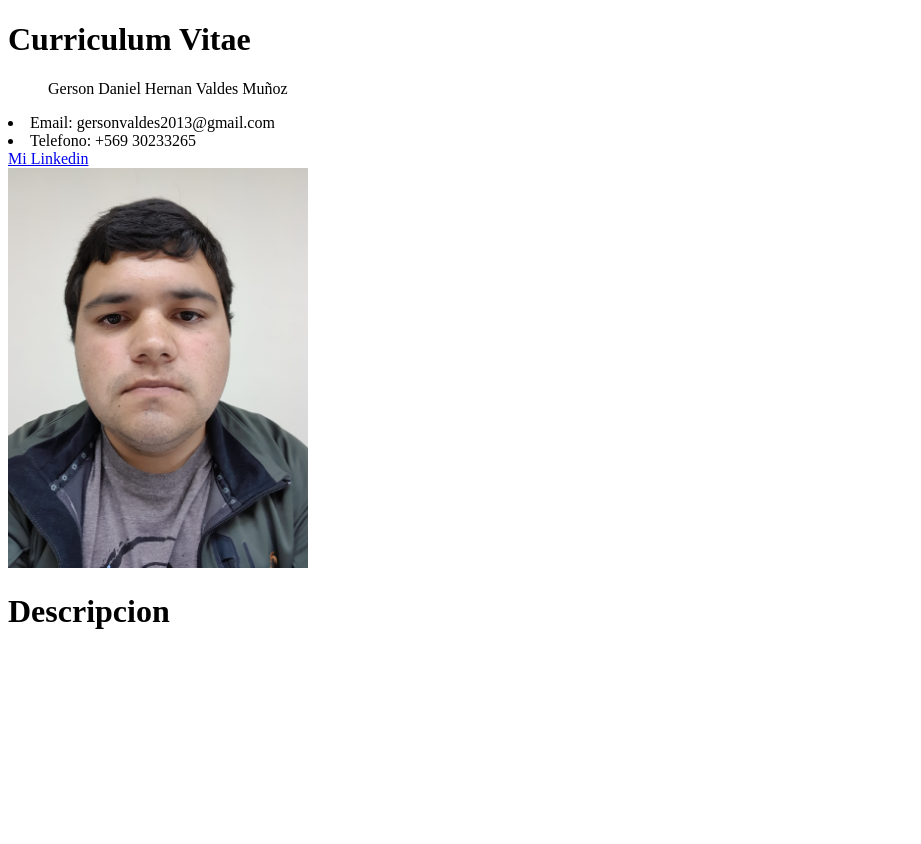
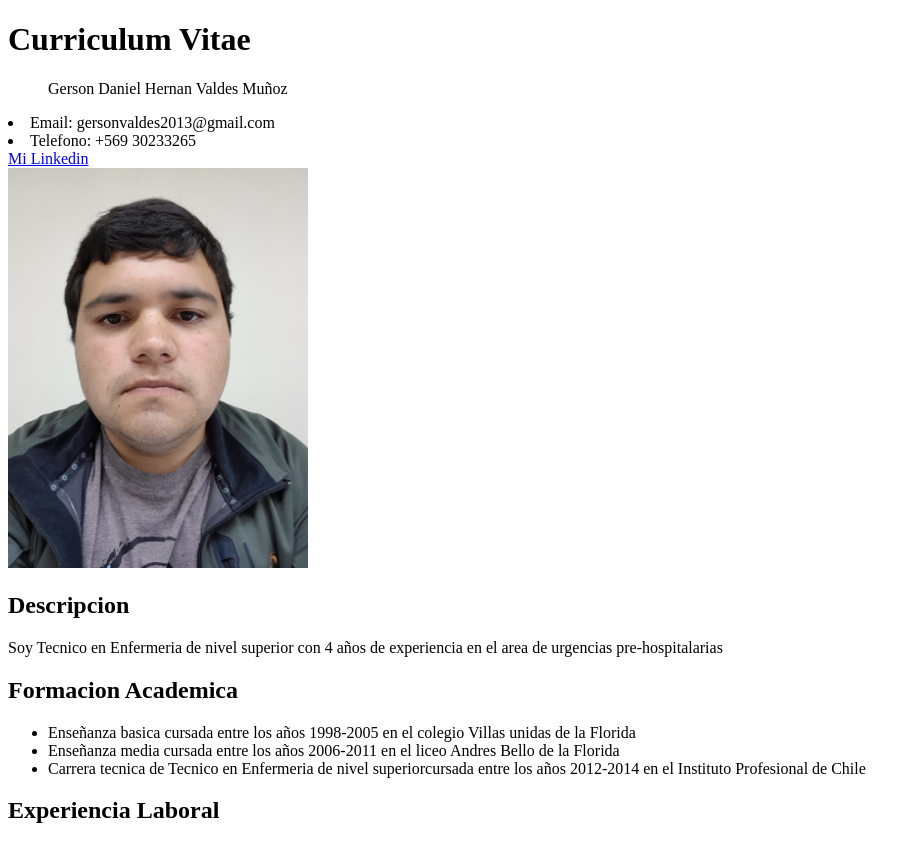
Before and after one commit to dragoneslevs/Proyecto-curriculum, a plain HTML site: page index.html in a window 1280 px wide. Shown: the whole page, without its empty margins (0-921 px from the left). Before the commit the page ends 800 px from the top, so only its background shows below. Drawn offline with Linux system fonts and the light colour scheme.

Commit message:
Segundo avance

```diff
--- a/index.html
+++ b/index.html
@@ -13,6 +13,12 @@
 	<br>
 	<img src="foto_curriculum.jpg" width="300" height="400"/>
 	<br>
-	<h1>Descripcion</h1>
+	<h2>Descripcion</h2>
+	<p>Soy Tecnico en Enfermeria de nivel superior con 4 años de experiencia en el area de urgencias pre-hospitalarias</p>
+	<h2>Formacion Academica</h2>
+	<ul><li>Enseñanza basica cursada entre los años 1998-2005 en el colegio Villas unidas de la Florida</li>
+		<li>Enseñanza media cursada entre los años 2006-2011 en el liceo Andres Bello de la Florida</li>
+		<li>Carrera tecnica de Tecnico en Enfermeria de nivel superiorcursada entre los años 2012-2014 en el Instituto Profesional de Chile</li></ul>
+		<h2>Experiencia Laboral</h2>
 </body>
 </html>
```
